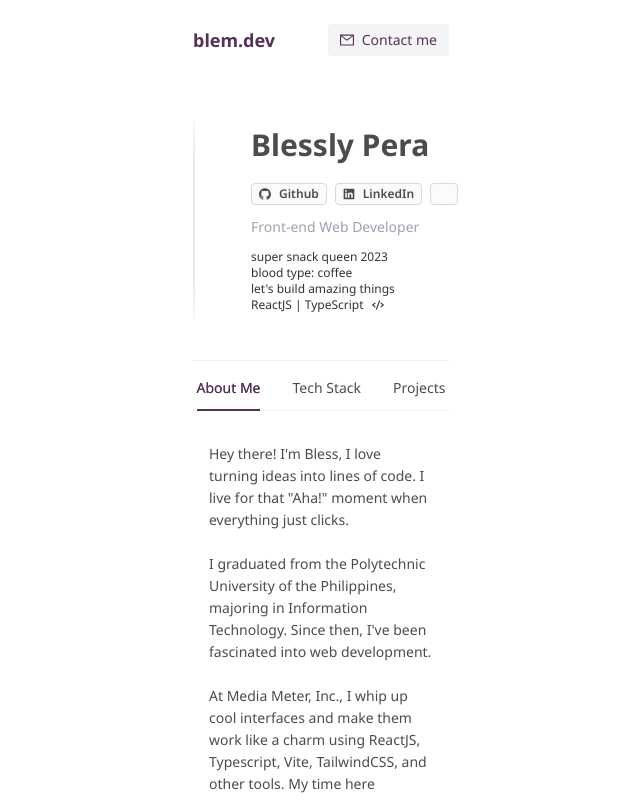
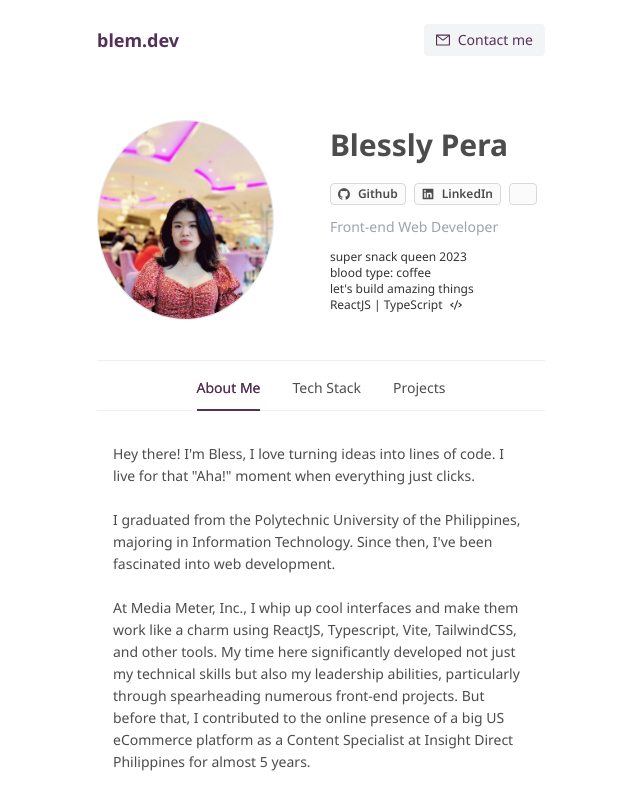
Before and after one commit to blemmmm/blem-dev, a React (Vite) app in the folder landing/: page / in a window 1280 px wide. Shown: the whole page, without its empty margins (319-959 px from the left). Built offline with nearby package versions, Linux system fonts and the light colour scheme; some icons are missing.

Commit message:
fix responsiveness

```diff
--- a/landing/src/components/Navbar/Navbar.tsx
+++ b/landing/src/components/Navbar/Navbar.tsx
@@ -4,7 +4,7 @@ import { Link } from "react-router-dom";
 
 const Navbar = () => {
   return (
-    <nav className="h-[80px] mx-4 sm:mx-8 md:mx-16 lg:mx-24 xl:mx-32 mb-10">
+    <nav className="h-[80px] mx-4 sm:mx-8 2xl:mx-32 mb-10">
       <div className="flex justify-between items-center h-full">
         <Link to="https://github.com/blemmmm" target="_blank">
           <Typography.Text className="font-bold text-lg mb-2 text-[#563156]">
--- a/landing/src/layouts/Default.tsx
+++ b/landing/src/layouts/Default.tsx
@@ -12,9 +12,7 @@ export const DefaultLayout = ({ children }: Props) => {
     <main className="scrollbar px-4 sm:px-8 md:px-16 lg:px-32 xl:px-96">
       <CurrentlyLooking />
       <Navbar />
-      <div className="h-auto px-4 sm:px-8 md:px-16 lg:px-24 xl:px-32 pb-10">
-        {children}
-      </div>
+      <div className="h-auto px-4 sm:px-8 2xl:px-32  pb-10">{children}</div>
     </main>
   );
 };
--- a/landing/src/pages/Projects.tsx
+++ b/landing/src/pages/Projects.tsx
@@ -14,7 +14,7 @@ const Projects = () => {
     <div className="flex flex-col items-center justify-center">
       <span className="text-center mb-10 mt-5">Things I built so far</span>
 
-      <div className="grid grid-cols-1  sm:grid-cols-2 lg:grid-cols-3 gap-6 w-full">
+      <div className="grid grid-cols-1  sm:grid-cols-2 md:grid-cols-2 2xl:grid-cols-3 gap-6 w-full">
         <Card
           style={{ width: "auto" }}
           cover={
```
